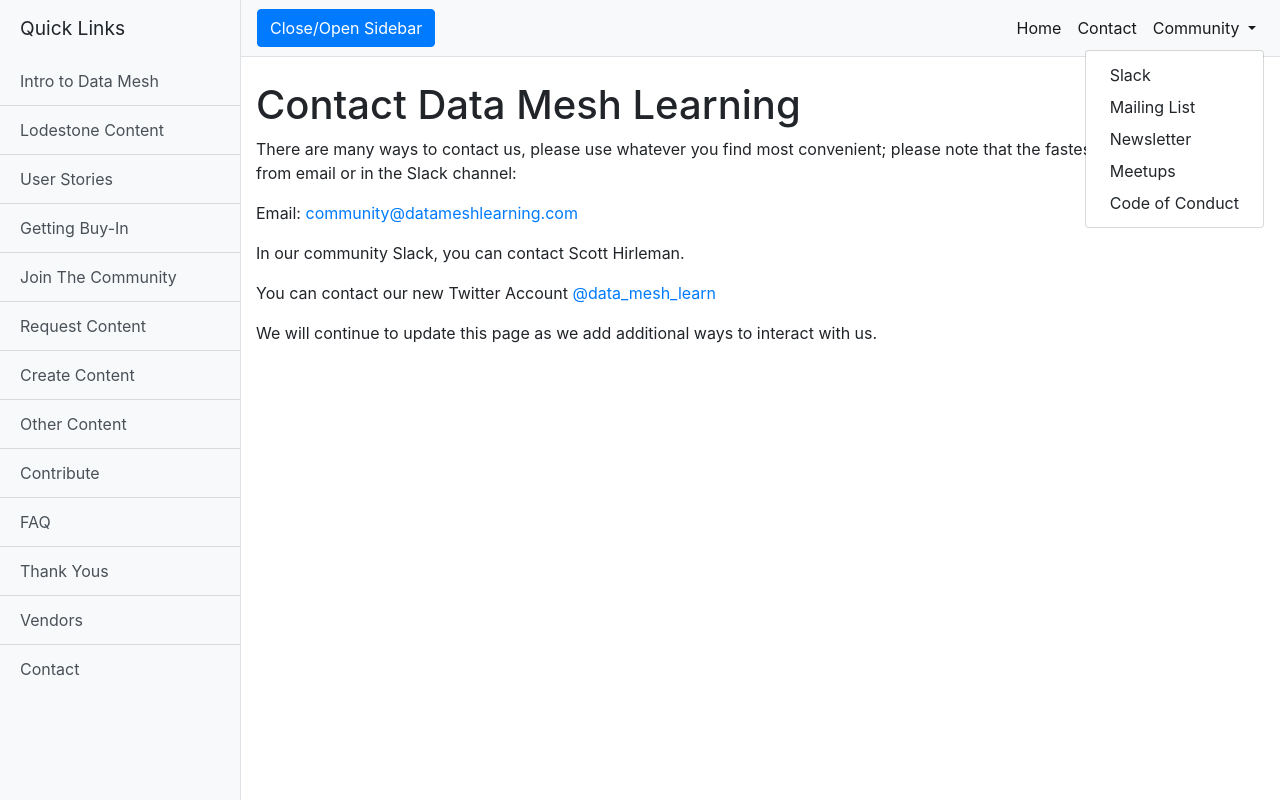
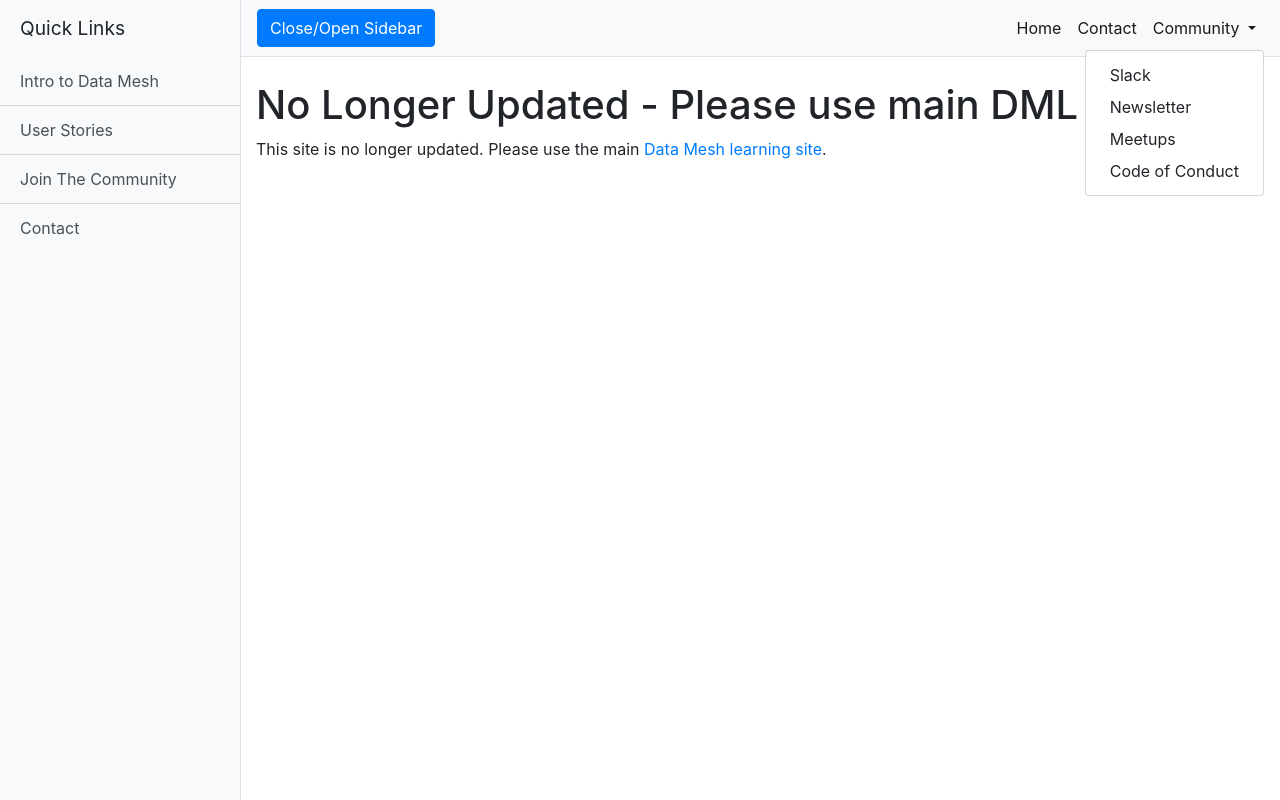
Before and after one commit to datameshlearning/contact, a website: page index.html in a window 1280 px wide. Both pictures are taken after a click on the button "Community". Drawn offline with Linux system fonts and the light colour scheme.

Commit message:
Update index.html

```diff
--- a/index.html
+++ b/index.html
@@ -8,7 +8,7 @@
   <meta name="description" content="">
   <meta name="author" content="">
 
-  <title>Data Mesh Learning - Contact</title>
+  <title>Create Data Mesh Content - Data Mesh Learning</title>
 
   <!-- Bootstrap core CSS -->
   <link href="vendor/bootstrap/css/bootstrap.min.css" rel="stylesheet">
@@ -26,19 +26,10 @@
     <div class="bg-light border-right" id="sidebar-wrapper">
       <div class="sidebar-heading">Quick Links</div>
       <div class="list-group list-group-flush">
-        <a href="https://datameshlearning.github.io/intro-to-data-mesh/" class="list-group-item list-group-item-action bg-light">Intro to Data Mesh</a>
-        <a href="https://datameshlearning.github.io/lodestone-content/" class="list-group-item list-group-item-action bg-light">Lodestone Content</a>
-        <a href="https://datameshlearning.github.io/user-stories/" class="list-group-item list-group-item-action bg-light">User Stories</a>
-        <a href="https://datameshlearning.github.io/getting-buy-in/" class="list-group-item list-group-item-action bg-light">Getting Buy-In</a>
-        <a href="https://datameshlearning.github.io/join-the-community/" class="list-group-item list-group-item-action bg-light">Join The Community</a>
-        <a href="https://datameshlearning.github.io/request-content/" class="list-group-item list-group-item-action bg-light">Request Content</a>
-        <a href="https://datameshlearning.github.io/create-content/" class="list-group-item list-group-item-action bg-light">Create Content</a>
-        <a href="https://datameshlearning.github.io/other-content/" class="list-group-item list-group-item-action bg-light">Other Content</a>
-        <a href="https://datameshlearning.github.io/contribute/" class="list-group-item list-group-item-action bg-light">Contribute</a>
-        <a href="https://datameshlearning.github.io/faq/" class="list-group-item list-group-item-action bg-light">FAQ</a>
-        <a href="https://datameshlearning.github.io/thank-yous/" class="list-group-item list-group-item-action bg-light">Thank Yous</a>
-        <a href="https://datameshlearning.github.io/vendors/" class="list-group-item list-group-item-action bg-light">Vendors</a>
-        <a href="https://datameshlearning.github.io/contact/" class="list-group-item list-group-item-action bg-light">Contact</a>
+        <a href="https://datameshlearning.com/intro-to-data-mesh/" class="list-group-item list-group-item-action bg-light">Intro to Data Mesh</a>
+        <a href="https://datameshlearning.com/user-stories/" class="list-group-item list-group-item-action bg-light">User Stories</a>
+        <a href="https://datameshlearning.com/community/" class="list-group-item list-group-item-action bg-light">Join The Community</a>
+        <a href="https://datameshlearning.com/about-and-contact-us/" class="list-group-item list-group-item-action bg-light">Contact</a>
       </div>
     </div>
     <!-- /#sidebar-wrapper -->
@@ -59,7 +50,7 @@
               <a class="nav-link" href="https://datameshlearning.github.io/">Home <span class="sr-only">(current)</span></a>
             </li>
             <li class="nav-item active">
-              <a class="nav-link" href="https://datameshlearning.github.io/contact/">Contact</a>
+              <a class="nav-link" href="https://datameshlearning.com/about-and-contact-us/">Contact</a>
             </li>
             <li class="nav-item dropdown active">
               <a class="nav-link dropdown-toggle" href="#" id="navbarDropdown" role="button" data-toggle="dropdown" aria-haspopup="true" aria-expanded="false">
@@ -67,10 +58,9 @@
               </a>
               <div class="dropdown-menu dropdown-menu-right" aria-labelledby="navbarDropdown">
                 <a class="dropdown-item" href="https://launchpass.com/data-mesh-learning">Slack</a>
-                <a class="dropdown-item" href="https://datameshlearning.github.io/mailing-list/">Mailing List</a>
-                <a class="dropdown-item" href="https://datameshlearning.github.io/newsletter/">Newsletter</a>
-                <a class="dropdown-item" href="https://datameshlearning.github.io/meetups/">Meetups</a>
-                <a class="dropdown-item" href="https://datameshlearning.github.io/code-of-conduct/">Code of Conduct</a>
+                <a class="dropdown-item" href="https://datameshlearning.substack.com/">Newsletter</a>
+                <a class="dropdown-item" href="https://www.meetup.com/data-mesh-learning-meetup-global/">Meetups</a>
+                <a class="dropdown-item" href="https://datameshlearning.com/code-of-conduct/">Code of Conduct</a>
              </div>
             </li>
           </ul>
@@ -78,12 +68,8 @@
       </nav>
 
       <div class="container-fluid">
-        <h1 class="mt-4">Contact Data Mesh Learning</h1>
-        <p>There are many ways to contact us, please use whatever you find most convenient; please note that the fastest responses will come from email or in the Slack channel:</p>
-        <p>Email: <a href="mailto:community@datameshlearning.com">community@datameshlearning.com</a></p>
-        <p>In our community Slack, you can contact Scott Hirleman.</p>
-        <p>You can contact our new Twitter Account <a href="https://twitter.com/data_mesh_learn">@data_mesh_learn</a></p>
-        <p>We will continue to update this page as we add additional ways to interact with us.</p>
+        <h1 class="mt-4">No Longer Updated - Please use main DML site</h1>
+        <p>This site is no longer updated. Please use the main <a href="https://datameshlearning.com/">Data Mesh learning site</a>.</p>
       </div>
     </div>
     <!-- /#page-content-wrapper -->
```
